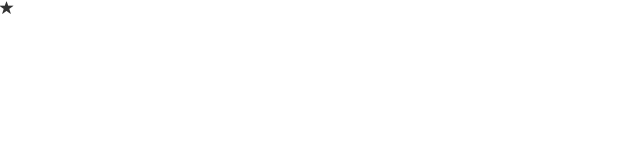
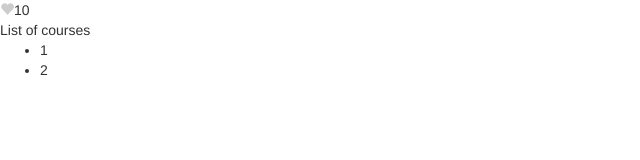
Before and after one commit to shubhangi251/angular-1zwjbz, an Angular app: page / in a window 1280 px wide. Shown: the top 160 px of the page, without its empty margins (0-640 px from the left). Built offline with nearby package versions, Linux system fonts and the light colour scheme.

Commit message:
5 files modified, 6 added

```diff
--- a/src/app/app.component.html
+++ b/src/app/app.component.html
@@ -1,3 +1,13 @@
+<app-like [likeCount]="post.count" [isSelected]="post.isLiked">
 
-
-<courses [isFavorite]="post.isSelected" (correct)="onSelectedChange($event)"> </courses>
+</app-like>
+<div [hidden]="courses.length==0">
+	List of courses
+	<ul>
+		<li *ngFor="let course  of courses">
+			{{course}}
+		</li>
+	</ul>
+</div>
+<div [hidden]="courses.length>0"> No courses
+</div>
--- a/src/app/app.component.ts
+++ b/src/app/app.component.ts
@@ -9,12 +9,9 @@ import { SelectedChangedEventArgs } from './courses.component';
 export class AppComponent  {
   name = 'Angular';
   post={
-    title:"Title",
-    isSelected:true
+   count:10,
+    isLiked:false
   }
-   onSelectedChange(eventArgs:SelectedChangedEventArgs)
-  {
-    alert("change recognised"+" "+ eventArgs);
-  }
+  courses=[1,2];
 
 }
--- a/src/app/app.module.ts
+++ b/src/app/app.module.ts
@@ -13,6 +13,8 @@ import { EmailService } from './email.service';
 import { AuthorsComponent } from './authors/authors.component';
 import { AuthorService } from './authors/author.service';
 import { CorrectcasePipe } from './correctcase.pipe';
+import { PanelComponent } from './panel/panel.component';
+import { LikeComponent } from './like/like.component';
 
 
 
@@ -21,7 +23,9 @@ import { CorrectcasePipe } from './correctcase.pipe';
   imports:      [ BrowserModule, FormsModule ],
   declarations: [ AppComponent, CoursesComponent, AuthorsComponent,
   SummaryPipe,
-  CorrectcasePipe],
+  CorrectcasePipe,
+  PanelComponent,
+  LikeComponent],
   bootstrap:    [ AppComponent ],
   providers:[ CoursesService, EmailService, AuthorService]
 })
--- a/src/app/courses.component.css
+++ b/src/app/courses.component.css
@@ -0,0 +1,6 @@
+.glyphicon
+   {
+     color:red
+   }
+   .glyphicon-star
+   {background:blue;}
--- a/src/app/courses.component.ts
+++ b/src/app/courses.component.ts
@@ -15,7 +15,15 @@ import {Component,Input,Output,EventEmitter} from '@angular/core';
   [class.glyphicon-star-empty]="!isSelected"
   (click)="onPress()"
   ></span>`,
-   styleUrls: [ './courses.component.css' ]
+
+   styleUrls: [ './courses.component.css' ],styles:[
+   `.glyphicon
+   {
+     color:green;
+   }
+   .glyphicon-star
+   {background:yellow;}`
+  ]
    })
 
 
--- /dev/null
+++ b/src/app/like/like.component.css
@@ -0,0 +1,6 @@
+.glyphicon
+{
+  color:#ccc;
+}.highlited{
+  color:deeppink;
+}
--- /dev/null
+++ b/src/app/like/like.component.html
@@ -0,0 +1,3 @@
+<span class="glyphicon glyphicon-heart"
+[class.highlited]=isSelected (click)="onClick()"></span>
+<span >{{likeCount}}</span>
--- /dev/null
+++ b/src/app/like/like.component.ts
@@ -0,0 +1,18 @@
+import { Component, Input } from '@angular/core';
+
+@Component({
+  selector: 'app-like',
+  templateUrl: './like.component.html',
+  styleUrls: ['./like.component.css']
+})
+export class LikeComponent {
+@Input() likeCount:number;
+@Input() isSelected:boolean;
+
+  onClick()
+  {
+    this.likeCount+=(!this.isSelected)?1:-1;
+this.isSelected=!this.isSelected;
+  }
+
+}
--- /dev/null
+++ b/src/app/panel/panel.component.html
@@ -0,0 +1,7 @@
+<div class="panel panel-default">
+  <div class="panel-heading">
+    Heading</div>
+  <div class="panel-body">
+    <ng-content select=".body"></ng-content>
+  </div>
+</div>
--- /dev/null
+++ b/src/app/panel/panel.component.ts
@@ -0,0 +1,15 @@
+import { Component, OnInit } from '@angular/core';
+
+@Component({
+  selector: 'bootstrap-panel',
+  templateUrl: './panel.component.html',
+  styleUrls: ['./panel.component.css']
+})
+export class PanelComponent implements OnInit {
+
+  constructor() { }
+
+  ngOnInit() {
+  }
+
+}
```
Also changed, not shown: src/app/panel/panel.component.css (added).
